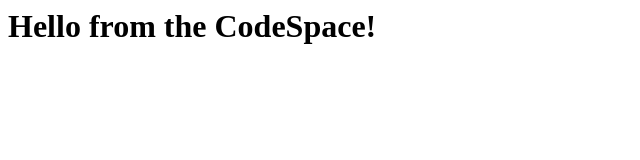
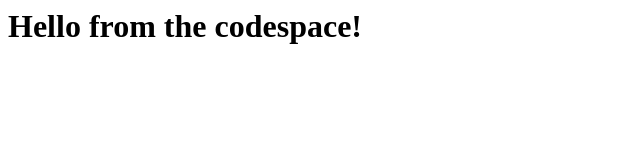
Before and after one commit to wptff/skills-code-with-codespaces, a plain HTML site: page index.html in a window 1280 px wide. Shown: the whole page, without its empty margins (0-640 px from the left). Drawn offline with Linux system fonts and the light colour scheme.

Commit message:
Adding hello from the codespace!

```diff
--- a/index.html
+++ b/index.html
@@ -1,3 +1,3 @@
 <html>
-  <h1>Hello from the CodeSpace! </h1>
+  <h1>Hello from the codespace! </h1>
 </html>
```
